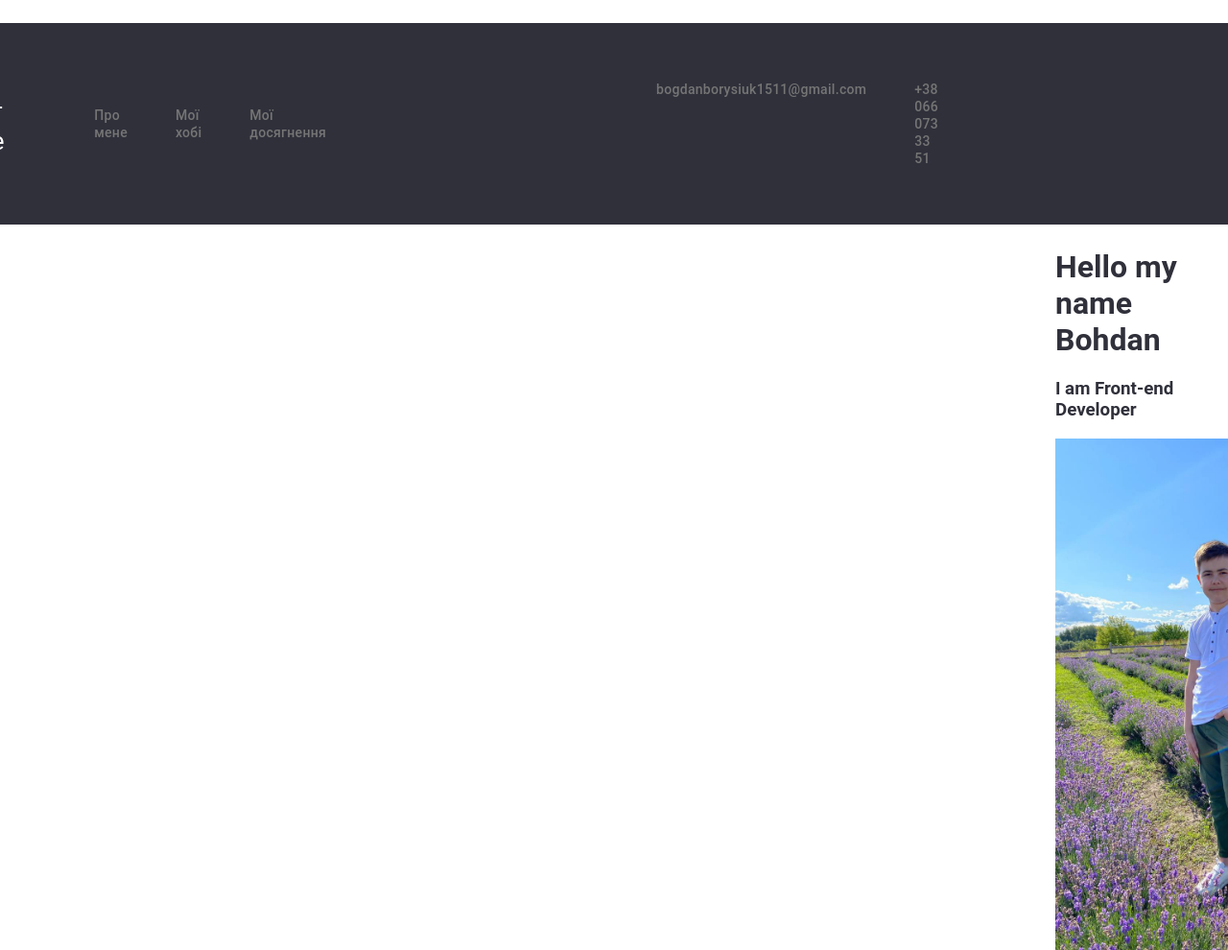
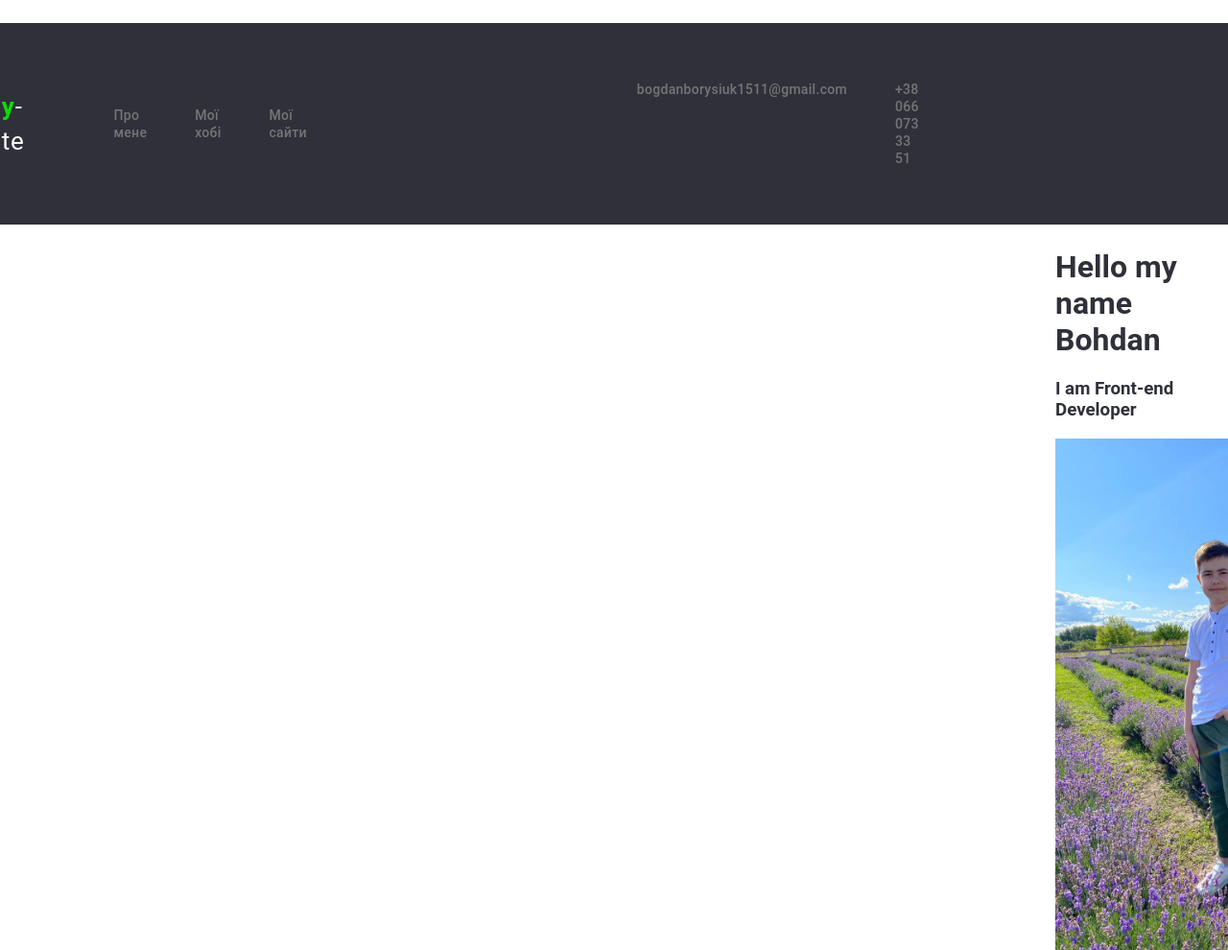
Before and after one commit to Taunamik/My-site, a plain HTML site: page index.html in a window 1280 px wide. Shown: the top 990 px of the page at 96% size. Drawn offline with Linux system fonts and the light colour scheme.

Commit message:
Update index.html

```diff
--- a/index.html
+++ b/index.html
@@ -13,7 +13,7 @@
             <ul class="nav-list">
                 <li class="nav-list-item"><a class="nav-list-link" href="/index.html">Про мене</a></li>
                 <li  class="nav-list-item"><a class="nav-list-link" href="/hobby.html">Мої хобі</a></li>
-                <li  class="nav-list-item"><a class="nav-list-link" href="/achievement.html">Мої досягнення</a></li>
+                <li  class="nav-list-item"><a class="nav-list-link" href="/sites.html">Мої сайти</a></li>
             </ul>
         </nav>
 
```
